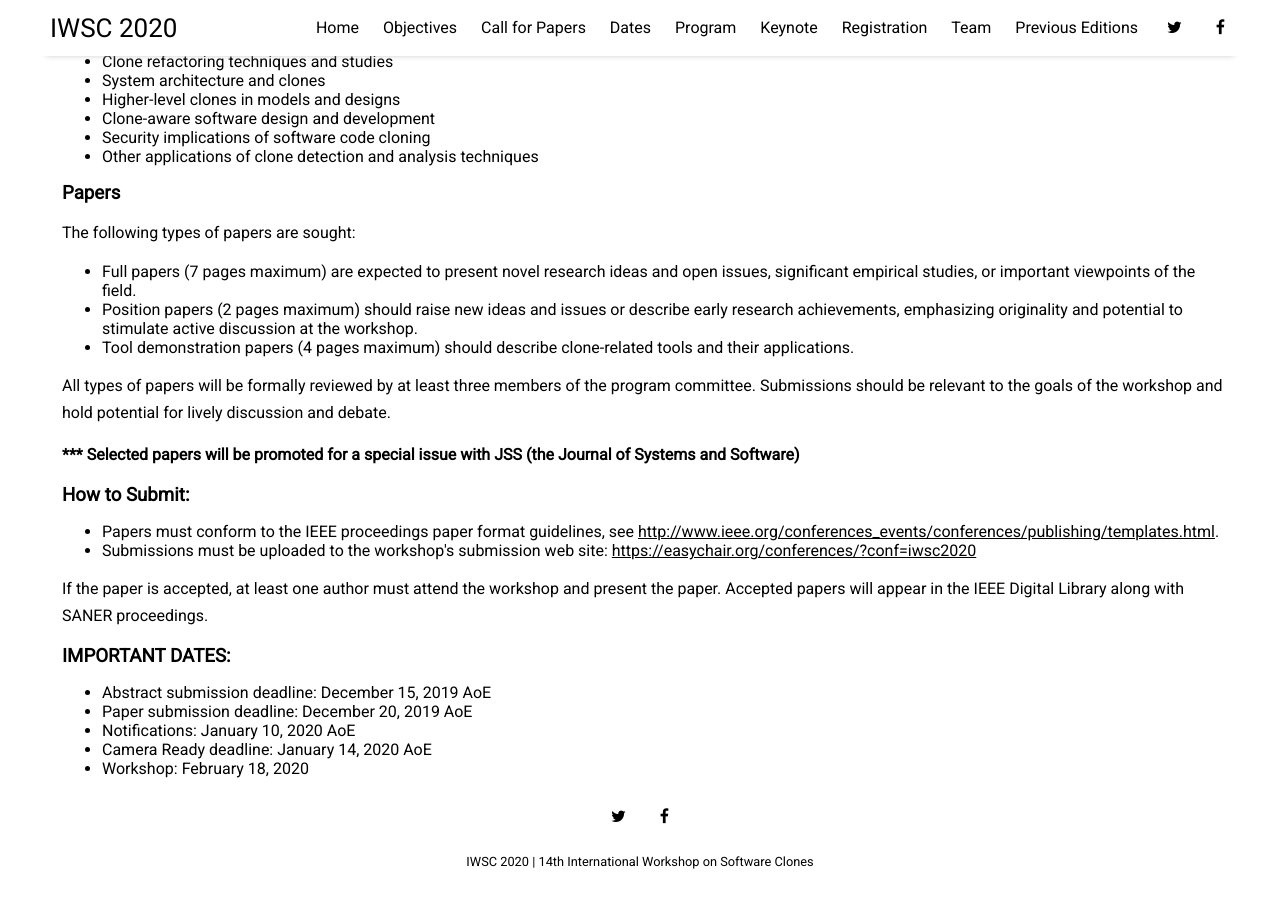
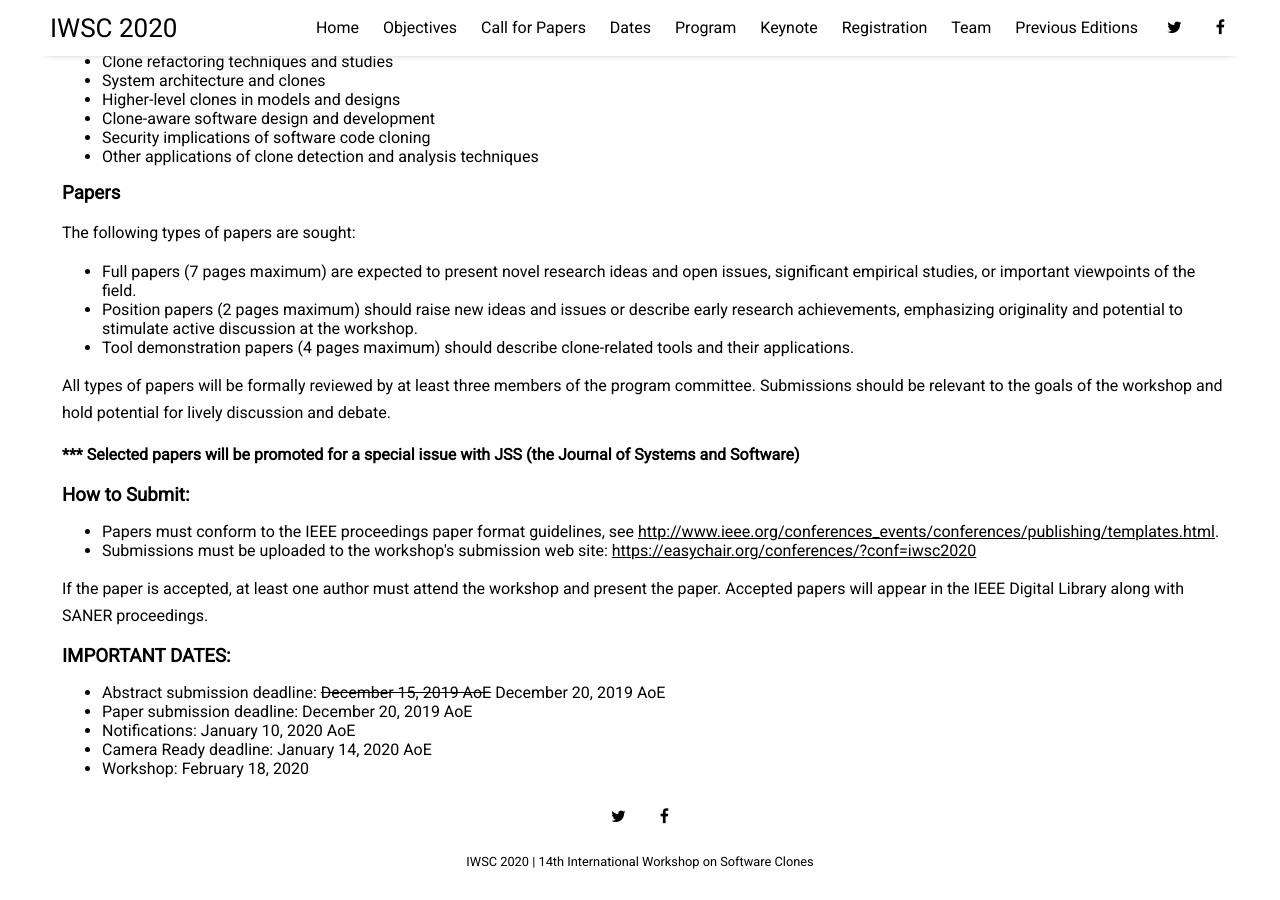
Before and after one commit to iwsc2020/iwsc2020.github.io, a Jekyll site: the page built from pages/call_for_papers.html, in a window 1280 px wide and 900 px high, scrolled down 731 px. Built offline with Jekyll 4.4.1, drawn with Linux system fonts in a browser that asks for light colours; nearby versions of some CDN libraries.

Commit message:
Update call_for_papers.html

```diff
--- a/pages/call_for_papers.html
+++ b/pages/call_for_papers.html
@@ -117,7 +117,7 @@ IWSC 2019 EasyChair conference management system.</p>
 --->
 <h3>IMPORTANT DATES:</h3>
 <ul>
-  <li>Abstract submission deadline: December 15, 2019 AoE</li>
+  <li>Abstract submission deadline: <del>December 15, 2019 AoE</del> December 20, 2019 AoE</li>
   <li>Paper submission deadline: December 20, 2019 AoE</li>
   <li>Notifications: January 10, 2020 AoE</li>
   <li>Camera Ready deadline: January 14, 2020 AoE</li>
```
